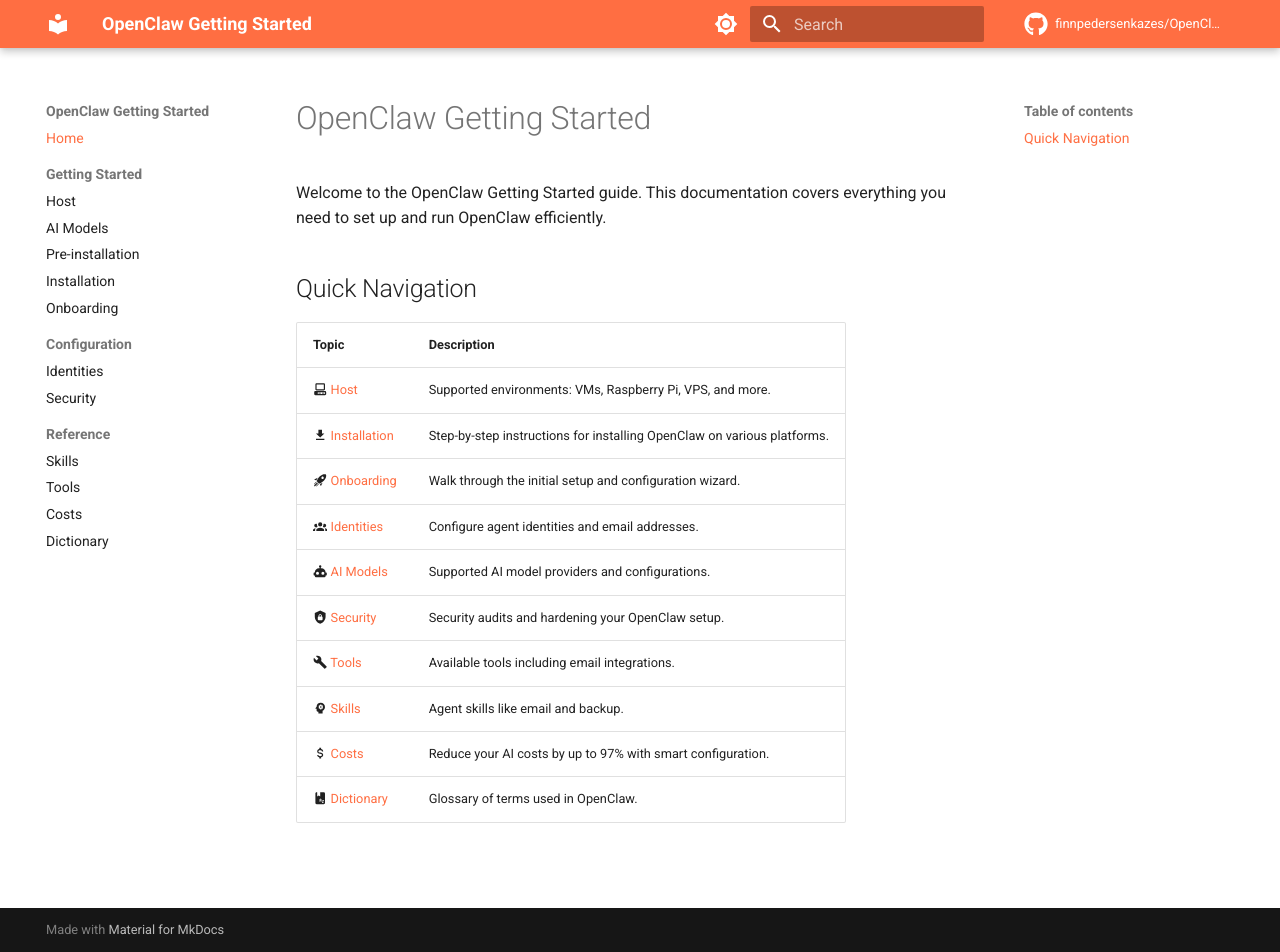
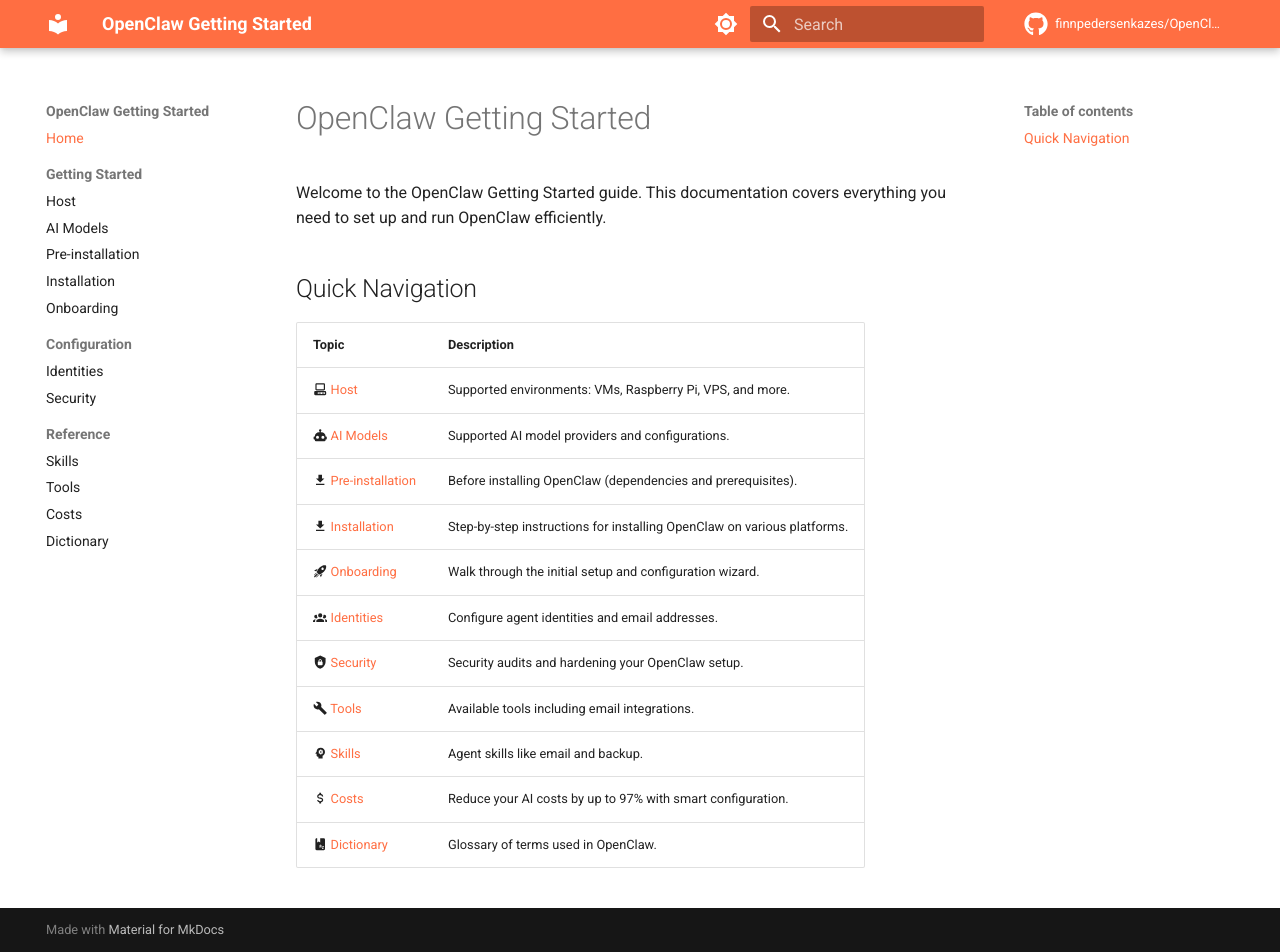
Before and after one commit to finnpedersenkazes/OpenClawGettingStarted, an MkDocs documentation site: the page built from docs/index.md, in a window 1280 px wide and 952 px high. Built offline with MkDocs 1.6.1 and Material for MkDocs 9.7.7, drawn with Linux system fonts in a browser that asks for light colours; comment, search, counter and statistics services are not loaded.

Commit message:
update index

```diff
--- a/docs/index.md
+++ b/docs/index.md
@@ -6,13 +6,14 @@
 
 | Topic                                                      | Description                                                             |
 | ---------------------------------------------------------- | ----------------------------------------------------------------------- |
-| :material-desktop-classic: [Host](Host.md)                 | Supported environments: VMs, Raspberry Pi, VPS, and more.               |
-| :material-download: [Installation](Installation.md)          | Step-by-step instructions for installing OpenClaw on various platforms. |
-| :material-rocket-launch: [Onboarding](Onboarding.md)       | Walk through the initial setup and configuration wizard.                |
+| :material-desktop-classic: [Host](Host.md)                 | Supported environments: VMs, Raspberry Pi, VPS, and more.              |
+| :material-robot: [AI Models](Models.md)                  | Supported AI model providers and configurations.                        |
+| :material-download: [Pre-installation](PreInstallation.md) | Before installing OpenClaw (dependencies and prerequisites).          |
+| :material-download: [Installation](Installation.md)      | Step-by-step instructions for installing OpenClaw on various platforms. |
+| :material-rocket-launch: [Onboarding](Onboarding.md)     | Walk through the initial setup and configuration wizard.                |
 | :material-account-group: [Identities](Identities.md)       | Configure agent identities and email addresses.                         |
-| :material-robot: [AI Models](Models.md)                    | Supported AI model providers and configurations.                        |
 | :material-shield-lock: [Security](Security.md)             | Security audits and hardening your OpenClaw setup.                      |
 | :material-wrench: [Tools](Tools.md)                        | Available tools including email integrations.                           |
-| :material-head-cog: [Skills](Skills.md)                    | Agent skills like email and backup.                                     |
+| :material-head-cog: [Skills](Skills.md)                  | Agent skills like email and backup.                                     |
 | :material-currency-usd: [Costs](TokenOptimizationGuide.md) | Reduce your AI costs by up to 97% with smart configuration.             |
 | :material-book-alphabet: [Dictionary](Dictonary.md)        | Glossary of terms used in OpenClaw.                                     |
```
